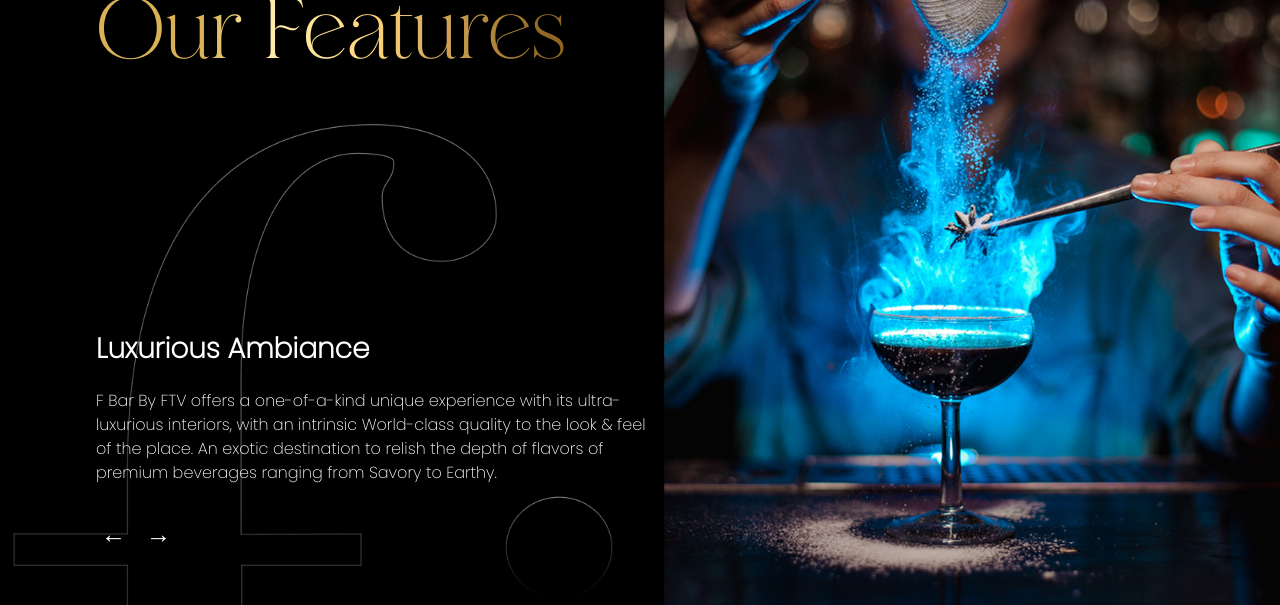
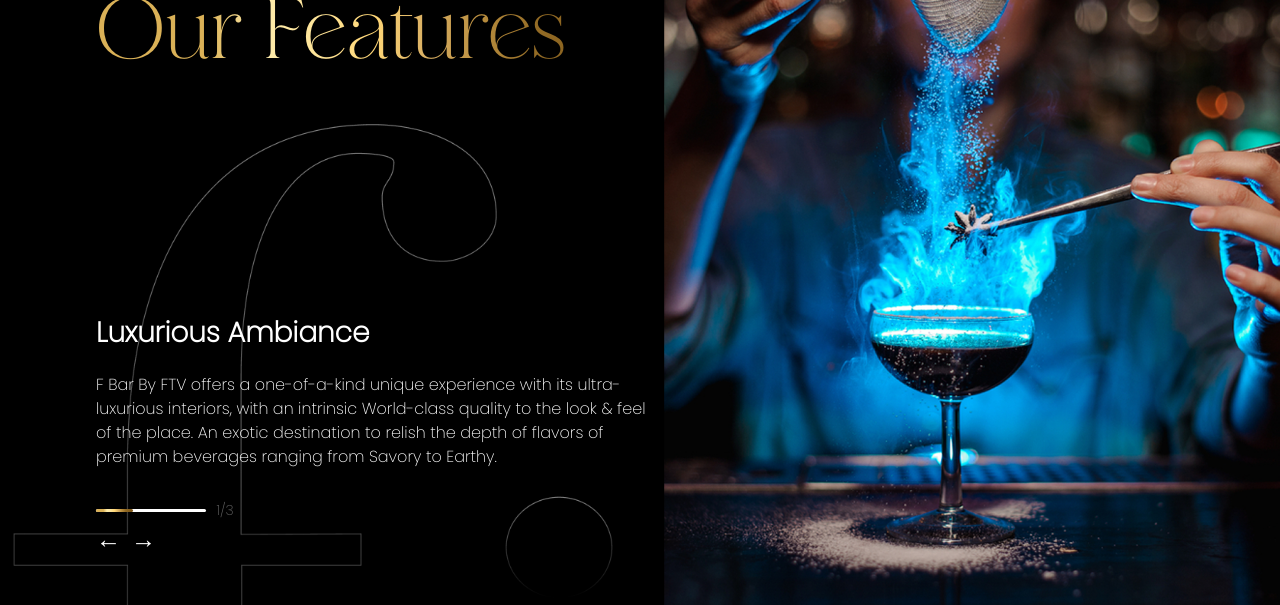
Before and after one commit to harshrawal29/fashion-tv, a plain HTML site: page index.html in a window 1280 px wide. Shown: the part 1836-2441 px from the top of the page. Drawn offline with Linux system fonts and the light colour scheme; grey boxes are pictures that could not be loaded.

Commit message:
added progress bar

```diff
--- a/assets/css/style.css
+++ b/assets/css/style.css
@@ -170,14 +170,6 @@ body {
   gap: 10px;
 }
 
-/* Optional: Customize your arrows */
-.my-arrow {
-  width: 32px;
-  height: 32px;
-  object-fit: contain;
-  cursor: pointer;
-}
-
 .owl-nav button:hover,
 .owl-nav button:focus {
   background: none !important;
@@ -186,9 +178,8 @@ body {
 }
 
 .custom-nav-btn {
-font-size: 25px;
+  font-size: 25px;
 }
-
 
 .feature-bg {
   top: 10%;
--- a/assets/js/main.js
+++ b/assets/js/main.js
@@ -8,6 +8,10 @@ const navLinks = document.querySelectorAll(".navbar-nav .nav-link");
 });
 
 $(document).ready(function () {
+  const $carousel = $("#text-carousel");
+  const $progressBar = $(".progress-bar-fill");
+  const $slideCounter = $(".slide-counter");
+
   $("#text-carousel").owlCarousel({
     items: 1,
     loop: true,
@@ -15,11 +19,29 @@ $(document).ready(function () {
     dots: false,
     autoplay: false,
     navText: [
-        `<div class="custom-nav-btn">←</div>`,
-        `<div class="custom-nav-btn">→</div>`
+      `<div class="custom-nav-btn my-arrow">←</div>`,
+      `<div class="custom-nav-btn my-arrow">→</div>`,
+    ],
+    onInitialized: function (event) {
+      updateProgressBar(event);
 
-      ]
+      // Move nav after progress bar wrapper
+      const $nav = $carousel.find(".owl-nav");
+      $(".progress-bar-wrapper").after($nav);
+    },
+    onTranslated: updateProgressBar,
   });
+
+  function updateProgressBar(event) {
+    const totalItems = event.item.count;
+    const currentIndex =
+      event.item.index - event.relatedTarget._clones.length / 2;
+    const realIndex = (currentIndex + totalItems) % totalItems;
+    const percentage = ((realIndex + 1) / totalItems) * 100;
+
+    $progressBar.css("width", `${percentage}%`);
+    $slideCounter.text(`${realIndex + 1}/${totalItems}`);
+  }
 
   $(".owl-carousel").owlCarousel({
     loop: true,
@@ -40,8 +62,7 @@ $(document).ready(function () {
         items: 2,
         stagePadding: 150, // this will make half of 3rd item visible
         nav: false,
-        }
-      }
+      },
+    },
   });
-
 });
--- a/index.html
+++ b/index.html
@@ -4,11 +4,58 @@
     <meta charset="UTF-8" />
     <meta name="viewport" content="width=device-width, initial-scale=1.0" />
     <title>FTV Bar</title>
-    <link rel="stylesheet" href="assets/css/bootstrap.min.css">
+    <link rel="stylesheet" href="assets/css/bootstrap.min.css" />
     <link rel="stylesheet" href="assets/css/style.css" />
     <link rel="stylesheet" href="assets/css/owl.carousel.min.css" />
     <link rel="stylesheet" href="assets/css/owl.theme.default.min.css" />
+    <style>
+      /* Progress Bar + Counter */
+      .progress-bar-wrapper {
+        width: 100%;
+        display: flex;
+        justify-content: space-between;
+        align-items: center;
+        margin-top: 15px;
+      }
 
+      .progress-bar-container {
+        width: 20%;
+        height: 3px;
+        background: #fff;
+        margin-right: 10px;
+      }
+
+      .progress-bar-fill {
+        height: 100%;
+        background: linear-gradient(
+          90deg,
+          #dab157 0%,
+          #dab157 10%,
+          #dab157 20%,
+          #feecac 30%,
+          #fee499 40%,
+          #ffd777 50%,
+          #d9af63 60%,
+          #b78c3d 70%,
+          #936b25 80%,
+          #795315 100%
+        );
+        width: 0%;
+        transition: width 0.4s ease;
+      }
+
+      .slide-counter {
+        white-space: nowrap;
+        min-width: 40px;
+        font-size: 14px;
+        color: #666;
+      }
+
+      .owl-nav button.owl-prev,
+      .owl-nav button.owl-next {
+        all: unset;
+      }
+    </style>
   </head>
   <body>
     <!-- header -->
@@ -56,7 +103,6 @@
     </header>
 
     <main>
-
       <section class="hero-img">
         <div class="container-fluid px-0">
           <img
@@ -72,7 +118,8 @@
         <div class="container-fluid px-md-0 mt-3 mb--md-5 mb-5 px-4">
           <div class="row w-100 d-flex">
             <div
-              class="col-md-5 d-flex align-items-center justify-content-center">
+              class="col-md-5 d-flex align-items-center justify-content-center"
+            >
               <img
                 src="assets/img/introduction.png"
                 alt="Introduction"
@@ -111,8 +158,6 @@
         />
       </section>
 
-
-
       <!-- Our Features -->
       <section id="features" class="position-relative">
         <img
@@ -132,20 +177,21 @@
                 class="img-fluid custom-responsive-img"
               />
             </div>
-            <div class="col-md-6 d-flex flex-column justify-content-between mt-md-2 order-md-1 ps-md-5 px-3 mb-5"
+            <div
+              class="col-md-6 d-flex flex-column justify-content-between mt-md-2 order-md-1 ps-md-5 px-3 mb-5"
             >
-              <h2 class="section-heading Maginia text-start">
-                Our Features
-              </h2>
+              <h2 class="section-heading Maginia text-start">Our Features</h2>
+
+              <div>
                 <div id="text-carousel" class="owl-carousel owl-theme">
                   <div class="item">
                     <h3 class="fw-bold mt-3">Luxurious Ambiance</h3>
                     <p class="fw-lighter mt-md-4 mt-2">
                       F Bar By FTV offers a one-of-a-kind unique experience with
-                    its ultra-luxurious interiors, with an intrinsic World-class
-                    quality to the look & feel of the place. An exotic
-                    destination to relish the depth of flavors of premium
-                    beverages ranging from Savory to Earthy.
+                      its ultra-luxurious interiors, with an intrinsic
+                      World-class quality to the look & feel of the place. An
+                      exotic destination to relish the depth of flavors of
+                      premium beverages ranging from Savory to Earthy.
                     </p>
                   </div>
 
@@ -154,8 +200,8 @@
                     <p class="fw-lighter mt-md-4 mt-2">
                       Indulge in a wide variety of premium culinary options
                       crafted by top chefs. F Bar By FTV brings gourmet food and
-                    signature experiences to your table, blending modern flavors
-                    with global inspirations.
+                      signature experiences to your table, blending modern
+                      flavors with global inspirations.
                     </p>
                   </div>
 
@@ -167,6 +213,15 @@
                       spirits and unique ingredients, promising an experience of
                       taste and sophistication.
                     </p>
+                  </div>
+                </div>
+
+                <!-- Progress Bar + Slide Counter -->
+                <div class="progress-bar-wrapper d-flex justify-content-start">
+                  <div class="progress-bar-container rounded-pill">
+                    <div class="progress-bar-fill rounded-pill"></div>
+                  </div>
+                  <div class="slide-counter">1/3</div>
                 </div>
               </div>
             </div>
@@ -183,25 +238,26 @@
         <div class="container">
           <h2 class="section-heading mb-0 Maginia mt-5">Our Franchise</h2>
           <p>Introducing a new era of nighttime indulgence,</p>
-            <div class="container owl-carousel owl-theme mb-md-5 mb-4 owl-carousel-features">
+          <div
+            class="container owl-carousel owl-theme mb-md-5 mb-4 owl-carousel-features"
+          >
             <div class="item">
-                <img src="assets/img/Franchise-1.png" class="img-fluid">
+              <img src="assets/img/Franchise-1.png" class="img-fluid" />
             </div>
             <div class="item">
-                <img src="assets/img/Franchise-2.png" class="img-fluid">
+              <img src="assets/img/Franchise-2.png" class="img-fluid" />
             </div>
             <div class="item">
-                <img src="assets/img/Franchise-3.jpg" class="img-fluid">
+              <img src="assets/img/Franchise-3.jpg" class="img-fluid" />
             </div>
           </div>
-
         </div>
       </section>
 
       <section id="blogs">
-        <div class="container px-md-0 ">
+        <div class="container px-md-0">
           <h2 class="section-heading mb-0 Maginia mt-5">Blogs</h2>
-          <div class="row w-100 d-flex ">
+          <div class="row w-100 d-flex">
             <div class="col-md-6 mb-5">
               <img
                 src="assets/img/blogs.png"
```
Lines whose indentation alone changed are shown as unchanged.
